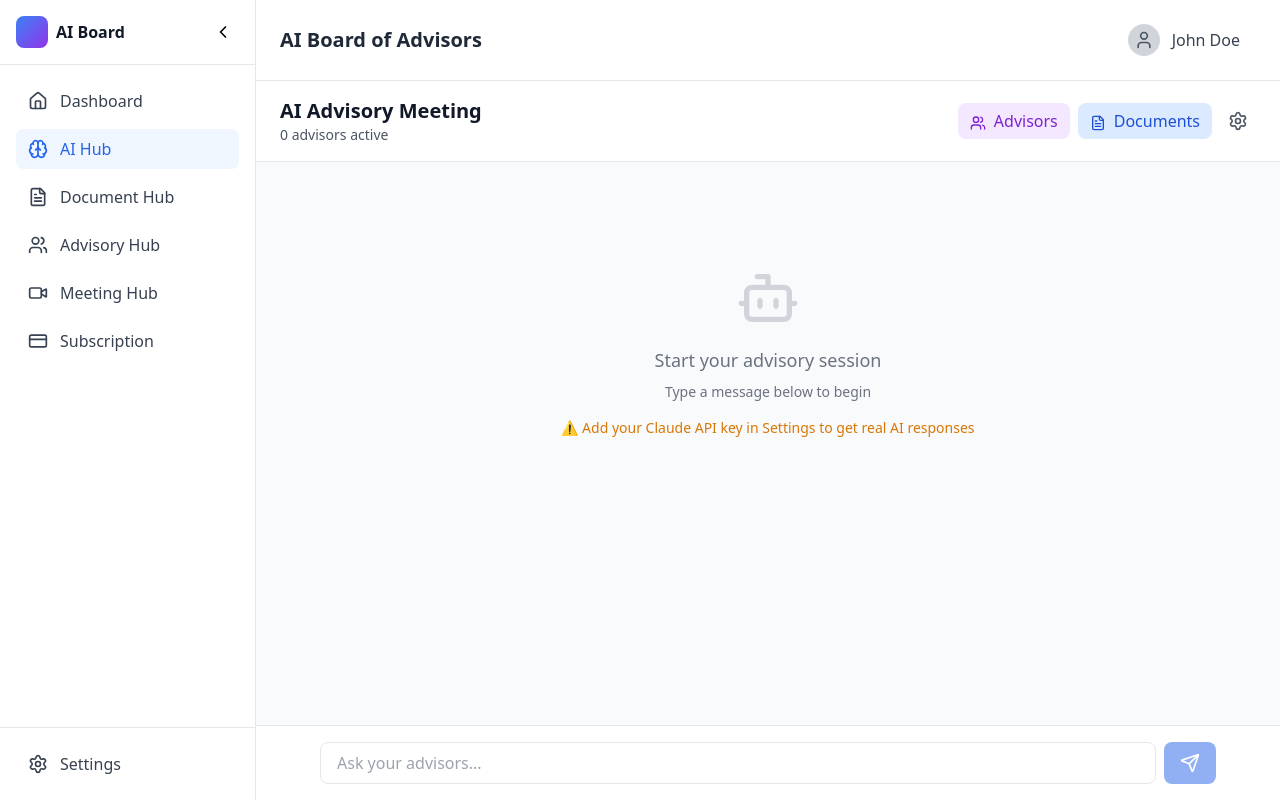
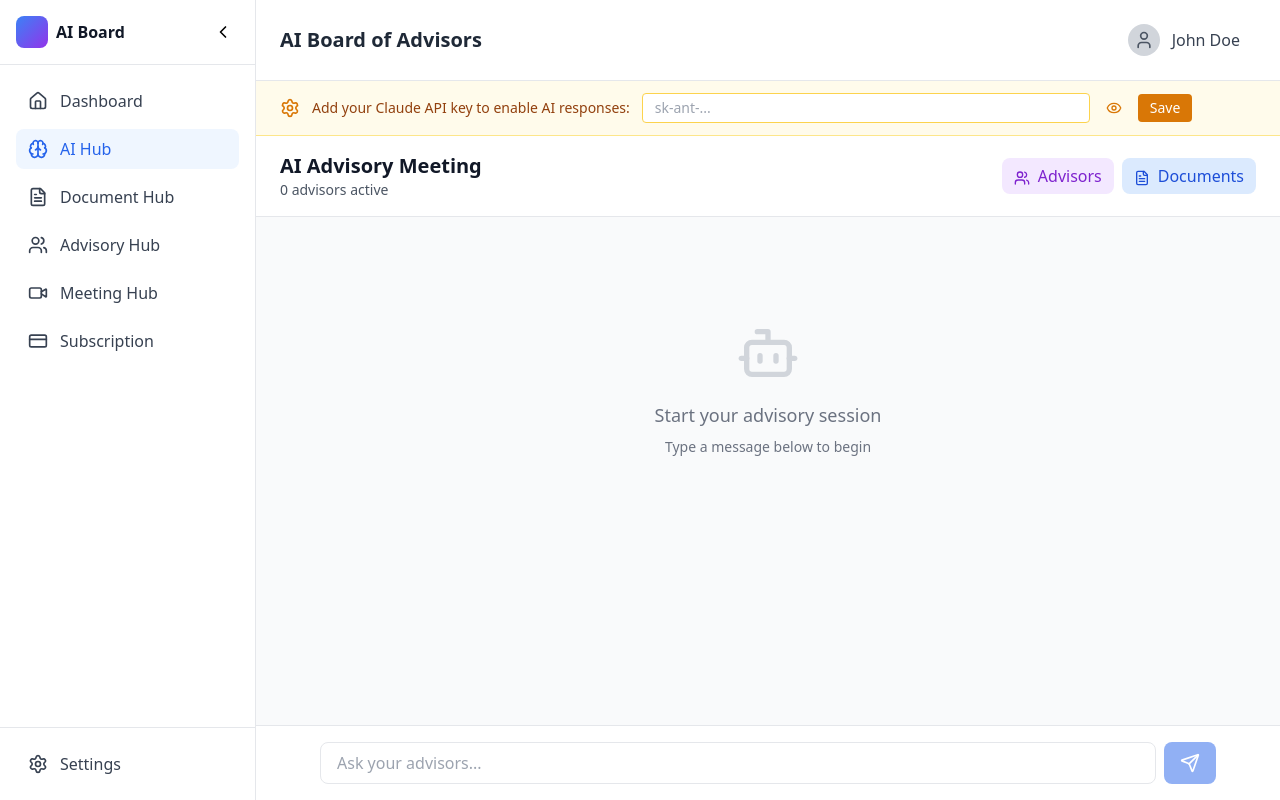
Before and after one commit to LeviathanTX/v19-ai-board, a React (Create React App) app: page / in a window 1280 px wide. Built offline with nearby package versions, Linux system fonts and the light colour scheme; the HTML template or start-up script is replaced by a standard one.

Commit message:
Simplify API key management with inline input

```diff
--- a/src/modules/AIHub.js
+++ b/src/modules/AIHub.js
@@ -1,5 +1,5 @@
 import React, { useState, useEffect, useRef } from 'react';
-import { Send, Plus, X, Users, FileText, Settings, Save, Clock, MessageSquare, ChevronDown, ChevronUp, Mic, MicOff, Video, VideoOff, Bot, Loader, Calendar, FolderOpen, ChevronLeft } from 'lucide-react';
+import { Send, Plus, X, Users, FileText, Settings, Save, Clock, MessageSquare, ChevronDown, ChevronUp, Mic, MicOff, Video, VideoOff, Bot, Loader, Calendar, FolderOpen, ChevronLeft, Eye, EyeOff, Check } from 'lucide-react';
 import { useAppState } from '../contexts/AppStateContext';
 
 const AIHub = () => {
@@ -13,7 +13,8 @@ const AIHub = () => {
   const [documentPanelCollapsed, setDocumentPanelCollapsed] = useState(false);
   const [isProcessing, setIsProcessing] = useState(false);
   const [currentMeeting, setCurrentMeeting] = useState(null);
-  const [showSettings, setShowSettings] = useState(false);
+  const [showApiKey, setShowApiKey] = useState(false);
+  const [apiKeySaved, setApiKeySaved] = useState(false);
 
   const [settings, setSettings] = useState({
     apiKey: localStorage.getItem('claudeApiKey') || '',
@@ -52,12 +53,12 @@ const AIHub = () => {
     messagesEndRef.current?.scrollIntoView({ behavior: 'smooth' });
   }, [messages]);
 
-  useEffect(() => {
+  const saveApiKey = () => {
+    localStorage.setItem('claudeApiKey', settings.apiKey);
     localStorage.setItem('aiHubSettings', JSON.stringify(settings));
-    if (settings.apiKey) {
-      localStorage.setItem('claudeApiKey', settings.apiKey);
-    }
-  }, [settings]);
+    setApiKeySaved(true);
+    setTimeout(() => setApiKeySaved(false), 3000);
+  };
 
   const handleSendMessage = async () => {
     if (!inputMessage.trim() || activeAdvisors.length === 0) return;
@@ -129,7 +130,7 @@ const AIHub = () => {
         const errorMessage = {
           id: `msg-${Date.now()}-error`,
           type: 'system',
-          content: `Error: ${error.message}. Please check your API key in Settings.`,
+          content: `Error: ${error.message}. Please check your API key above.`,
           timestamp: new Date().toISOString()
         };
         setMessages(prev => [...prev, errorMessage]);
@@ -146,7 +147,7 @@ const AIHub = () => {
           advisorName: advisor.name,
           advisorRole: advisor.role,
           advisorAvatar: advisor.avatar,
-          content: `As your ${advisor.role}, I believe the key consideration here is strategic alignment. ${advisor.personality?.approach || ''} suggests focusing on measurable outcomes. [Note: This is a simulated response. Please add your Claude API key in Settings to get real AI responses.]`,
+          content: `As your ${advisor.role}, I believe the key consideration here is strategic alignment. ${advisor.personality?.approach || ''} suggests focusing on measurable outcomes. [Note: This is a simulated response. Please add your Claude API key above to get real AI responses.]`,
           timestamp: new Date().toISOString()
         };
 
@@ -166,9 +167,47 @@ const AIHub = () => {
   };
 
   return (
-    <>
     <div className="h-full flex">
       <div className="flex-1 flex flex-col bg-gray-50">
+        {/* API Key Bar */}
+        {!settings.apiKey && (
+          <div className="bg-amber-50 border-b border-amber-200 px-6 py-3">
+            <div className="flex items-center gap-3">
+              <Settings className="w-5 h-5 text-amber-600" />
+              <span className="text-sm text-amber-800">Add your Claude API key to enable AI responses:</span>
+              <input
+                type={showApiKey ? 'text' : 'password'}
+                value={settings.apiKey}
+                onChange={(e) => setSettings({ ...settings, apiKey: e.target.value })}
+                placeholder="sk-ant-..."
+                className="flex-1 max-w-md px-3 py-1 text-sm border border-amber-300 rounded focus:outline-none focus:ring-2 focus:ring-amber-400"
+              />
+              <button
+                onClick={() => setShowApiKey(!showApiKey)}
+                className="p-1 text-amber-600 hover:bg-amber-100 rounded"
+              >
+                {showApiKey ? <EyeOff className="w-4 h-4" /> : <Eye className="w-4 h-4" />}
+              </button>
+              <button
+                onClick={saveApiKey}
+                className="px-3 py-1 bg-amber-600 text-white text-sm rounded hover:bg-amber-700"
+              >
+                Save
+              </button>
+            </div>
+          </div>
+        )}
+
+        {/* Success message */}
+        {apiKeySaved && (
+          <div className="bg-green-50 border-b border-green-200 px-6 py-2">
+            <div className="flex items-center gap-2 text-sm text-green-800">
+              <Check className="w-4 h-4" />
+              API key saved successfully!
+            </div>
+          </div>
+        )}
+
         <div className="bg-white border-b px-6 py-4">
           <div className="flex items-center justify-between">
             <div>
@@ -192,16 +231,18 @@ const AIHub = () => {
                 <FileText className="w-4 h-4 inline mr-2" />
                 Documents
               </button>
+              {settings.apiKey && (
                 <button
                   onClick={() => {
-                    console.log('Settings clicked, showSettings:', showSettings);
-                    setShowSettings(true);
+                    setSettings({ ...settings, apiKey: '' });
+                    localStorage.removeItem('claudeApiKey');
                   }}
-                  className="p-2 hover:bg-gray-100 rounded-lg"
-                  title="Settings"
+                  className="p-2 hover:bg-gray-100 rounded-lg text-gray-500"
+                  title="Clear API Key"
                 >
-                  <Settings className="w-5 h-5 text-gray-600" />
+                  <X className="w-4 h-4" />
                 </button>
+              )}
             </div>
           </div>
         </div>
@@ -212,11 +253,6 @@ const AIHub = () => {
               <Bot className="w-16 h-16 mx-auto mb-4 text-gray-300" />
               <p className="text-lg font-medium">Start your advisory session</p>
               <p className="text-sm mt-2">Type a message below to begin</p>
-                {!settings.apiKey && (
-                  <p className="text-sm mt-4 text-amber-600">
-                    ⚠️ Add your Claude API key in Settings to get real AI responses
-                  </p>
-                )}
             </div>
           ) : (
             <div className="space-y-4 max-w-4xl mx-auto">
@@ -355,84 +391,6 @@ const AIHub = () => {
         </div>
       )}
     </div>
-
-      {/* Settings Modal - Outside main container */}
-      {showSettings && (
-        <div
-          className="fixed inset-0 bg-black bg-opacity-50 flex items-center justify-center p-4"
-          style={{ zIndex: 9999 }}
-        >
-          <div
-            className="bg-white rounded-lg max-w-md w-full"
-            style={{ zIndex: 10000 }}
-          >
-            <div className="flex items-center justify-between p-6 border-b">
-              <h3 className="text-lg font-semibold">AI Hub Settings</h3>
-              <button
-                onClick={() => {
-                  console.log('Close button clicked');
-                  setShowSettings(false);
-                }}
-                className="p-2 hover:bg-gray-100 rounded-lg"
-              >
-                <X className="w-5 h-5" />
-              </button>
-            </div>
-
-            <div className="p-6">
-              <div className="space-y-4">
-                <div>
-                  <label className="block text-sm font-medium text-gray-700 mb-1">
-                    Claude API Key
-                  </label>
-                  <input
-                    type="password"
-                    value={settings.apiKey}
-                    onChange={(e) => setSettings({ ...settings, apiKey: e.target.value })}
-                    className="w-full px-3 py-2 border border-gray-300 rounded-lg focus:outline-none focus:ring-2 focus:ring-blue-500"
-                    placeholder="sk-ant-..."
-                  />
-                  <p className="text-xs text-gray-500 mt-1">Your API key is stored locally in your browser</p>
-                </div>
-
-                <div>
-                  <label className="block text-sm font-medium text-gray-700 mb-1">
-                    Interaction Mode
-                  </label>
-                  <select
-                    value={settings.interactionMode}
-                    onChange={(e) => setSettings({ ...settings, interactionMode: e.target.value })}
-                    className="w-full px-3 py-2 border border-gray-300 rounded-lg focus:outline-none focus:ring-2 focus:ring-blue-500"
-                  >
-                    <option value="orchestrated">Orchestrated (one at a time)</option>
-                    <option value="parallel">Parallel (all at once)</option>
-                    <option value="debate">Debate (advisors discuss)</option>
-                  </select>
-                </div>
-              </div>
-            </div>
-
-            <div className="flex justify-end gap-3 p-6 border-t">
-              <button
-                onClick={() => setShowSettings(false)}
-                className="px-4 py-2 border border-gray-300 rounded-lg hover:bg-gray-50"
-              >
-                Cancel
-              </button>
-              <button
-                onClick={() => {
-                  console.log('Save clicked, API key:', settings.apiKey);
-                  setShowSettings(false);
-                }}
-                className="px-4 py-2 bg-blue-600 text-white rounded-lg hover:bg-blue-700"
-              >
-                Save Settings
-              </button>
-            </div>
-          </div>
-        </div>
-      )}
-    </>
   );
 };
 
```
Lines whose indentation alone changed are shown as unchanged.
